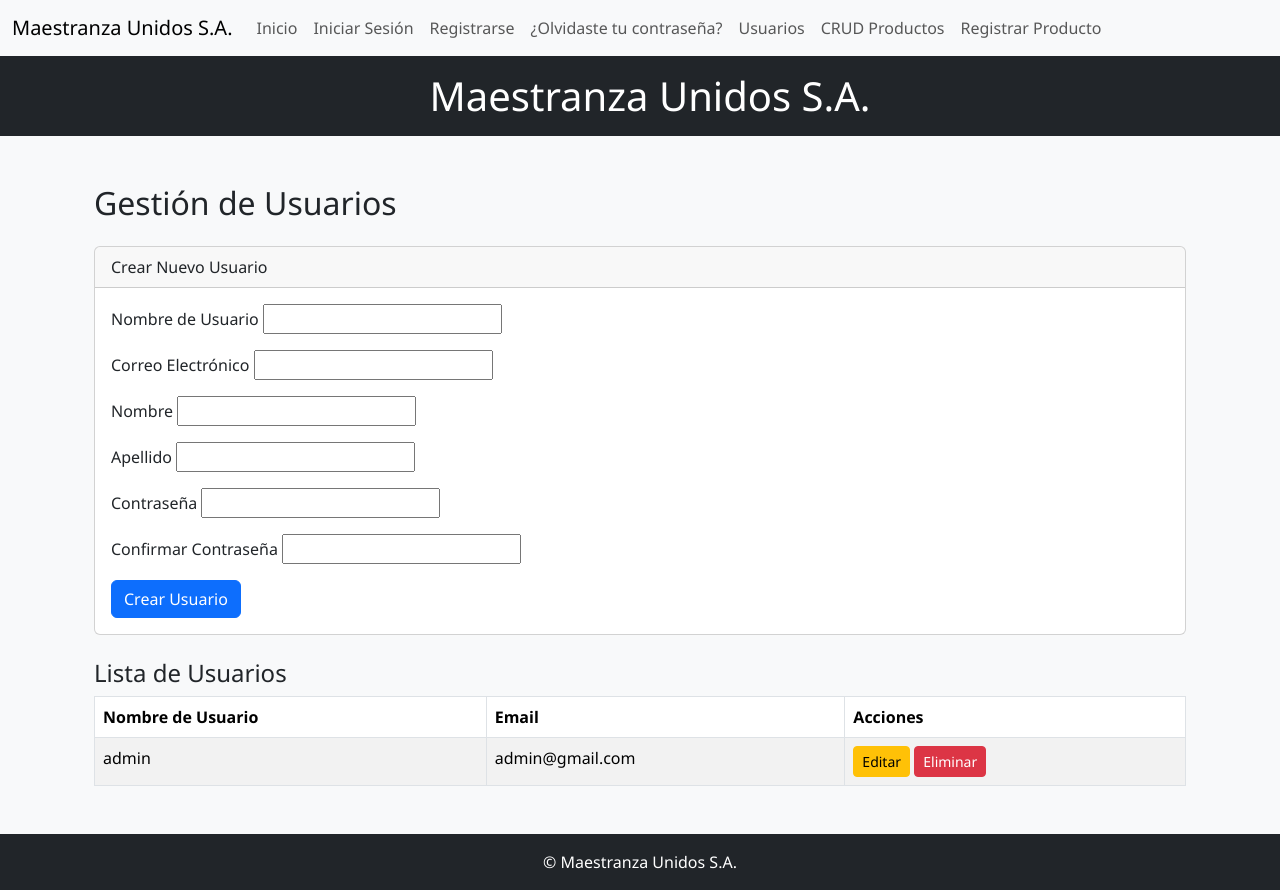
After one commit to NerdSyntax/Maestranza, a Django app: page /usuarios/ in a window 1280 px wide. The commit adds this page. Run offline with Django 5.2, Linux system fonts and the light colour scheme; data comes from the database, SQL or seed files in the repository.

Commit message:
Cree el crud de eliminar y modificar usuario, crud de productos elimina modificar.

```diff
--- a/inventario/forms.py
+++ b/inventario/forms.py
@@ -1,10 +1,26 @@
 from django import forms
-from .models import Producto, CategoriaProducto, Proveedor
+from django.contrib.auth.models import User
+from .models import Producto
 
 class ProductoForm(forms.ModelForm):
     class Meta:
         model = Producto
-        fields = ['nombre', 'numero_serie', 'categoria', 'ubicacion', 'cantidad_en_stock', 'proveedor', 'lote', 'fecha_vencimiento', 'precio_compra']
-        widgets = {
-            'fecha_vencimiento': forms.DateInput(attrs={'type': 'date'}),
-        }
+        fields = '__all__'
+
+class UsuarioForm(forms.ModelForm):
+    password = forms.CharField(widget=forms.PasswordInput, required=False)
+    password_confirm = forms.CharField(widget=forms.PasswordInput, required=False, label="Confirmar contraseña")
+
+    class Meta:
+        model = User
+        fields = ['username', 'email', 'password', 'password_confirm', 'first_name', 'last_name']
+
+    def clean(self):
+        cleaned_data = super().clean()
+        password = cleaned_data.get('password')
+        password_confirm = cleaned_data.get('password_confirm')
+
+        if password or password_confirm:
+            if password != password_confirm:
+                raise forms.ValidationError("Las contraseñas no coinciden")
+        return cleaned_data
--- a/inventario/templates/inventario/base.html
+++ b/inventario/templates/inventario/base.html
@@ -21,13 +21,15 @@
     <div class="collapse navbar-collapse" id="navbarNav">
       <ul class="navbar-nav">
 
-      <li><a href="{% url 'index' %}">Inicio</a></li>
-      <li><a href="{% url 'login' %}">Iniciar Sesión</a></li>
-      <li><a href="{% url 'registro_usuario' %}">Registrarse</a></li>
-      <li><a href="{% url 'olvidar_contra' %}">¿Olvidaste tu contraseña?</a></li>
-      <li><a href="{% url 'registro' %}">Registrar Ítem</a></li>
-      <li><a href="{% url 'lista_productos' %}">Lista de Productos</a></li>
-      <li><a href="{% url 'agregar_producto' %}">Agregar Producto</a></li>
+        <li class="nav-item"><a class="nav-link" href="{% url 'index' %}">Inicio</a></li>
+        <li class="nav-item"><a class="nav-link" href="{% url 'login' %}">Iniciar Sesión</a></li>
+        <li class="nav-item"><a class="nav-link" href="{% url 'registro_usuario' %}">Registrarse</a></li>
+        <li class="nav-item"><a class="nav-link" href="{% url 'olvidar_contra' %}">¿Olvidaste tu contraseña?</a></li>
+        <li class="nav-item"><a class="nav-link" href="{% url 'usuarios_crud' %}">Usuarios</a></li>
+
+        <!-- NUEVOS ENLACES -->
+        <li class="nav-item"><a class="nav-link" href="{% url 'producto_crud' %}">CRUD Productos</a></li>
+        <li class="nav-item"><a class="nav-link" href="{% url 'registro_producto' %}">Registrar Producto</a></li>
 
       </ul>
     </div>
--- /dev/null
+++ b/inventario/templates/inventario/usuarios_crud.html
@@ -0,0 +1,85 @@
+{% extends 'inventario/base.html' %}
+{% load static %}
+
+{% block title %}Gestión de Usuarios{% endblock %}
+
+{% block content %}
+<div class="container mt-5">
+  <h2 class="mb-4">Gestión de Usuarios</h2>
+
+  <div class="card mb-4">
+    <div class="card-header">
+      {% if editar %}Editar Usuario: {{ usuario.username }}{% else %}Crear Nuevo Usuario{% endif %}
+    </div>
+    <div class="card-body">
+      <form method="post">
+        {% csrf_token %}
+
+        <div class="form-group mb-3">
+          <label for="id_username">Nombre de Usuario</label>
+          {{ form.username }}
+        </div>
+
+        <div class="form-group mb-3">
+          <label for="id_email">Correo Electrónico</label>
+          {{ form.email }}
+        </div>
+
+        <div class="form-group mb-3">
+          <label for="id_first_name">Nombre</label>
+          {{ form.first_name }}
+        </div>
+
+        <div class="form-group mb-3">
+          <label for="id_last_name">Apellido</label>
+          {{ form.last_name }}
+        </div>
+
+        <div class="form-group mb-3">
+          <label for="id_password">Contraseña</label>
+          {{ form.password }}
+        </div>
+
+        <div class="form-group mb-3">
+          <label for="id_password_confirm">Confirmar Contraseña</label>
+          {{ form.password_confirm }}
+        </div>
+
+        <button type="submit" class="btn btn-primary">
+          {% if editar %}Guardar Cambios{% else %}Crear Usuario{% endif %}
+        </button>
+
+        {% if editar %}
+          <a href="{% url 'usuarios_crud' %}" class="btn btn-secondary">Cancelar</a>
+        {% endif %}
+      </form>
+    </div>
+  </div>
+
+  <h4>Lista de Usuarios</h4>
+  <table class="table table-bordered table-striped">
+    <thead>
+      <tr>
+        <th>Nombre de Usuario</th>
+        <th>Email</th>
+        <th>Acciones</th>
+      </tr>
+    </thead>
+    <tbody>
+      {% for u in usuarios %}
+      <tr>
+        <td>{{ u.username }}</td>
+        <td>{{ u.email }}</td>
+        <td>
+          <a href="?edit={{ u.id }}" class="btn btn-warning btn-sm">Editar</a>
+          <a href="?delete={{ u.id }}" class="btn btn-danger btn-sm"
+             onclick="return confirm('¿Estás seguro de que quieres eliminar este usuario?');">Eliminar</a>
+        </td>
+      </tr>
+      {% empty %}
+      <tr><td colspan="3" class="text-center">No hay usuarios registrados.</td></tr>
+      {% endfor %}
+    </tbody>
+  </table>
+</div>
+{% endblock %}
--- a/inventario/urls.py
+++ b/inventario/urls.py
@@ -7,6 +7,11 @@ urlpatterns = [
     path('registro/', views.registro_inventario, name='registro'),
     path('registro-usuario/', views.registro_usuario, name='registro_usuario'),
     path('olvidar-contra/', views.olvidar_contra, name='olvidar_contra'),
-    path('productos/', views.lista_productos, name='lista_productos'),
-    path('productos/agregar/', views.agregar_producto, name='agregar_producto'),
+
+    # CRUD de productos
+    path('productos/registrar/', views.registro_producto, name='registro_producto'),
+    path('productos/crud/', views.producto_crud, name='producto_crud'),
+    path('productos/editar/<int:producto_id>/', views.editar_producto, name='editar_producto'),
+    # CRUD de usuarios
+    path('usuarios/', views.usuarios_crud, name='usuarios_crud'),
 ]
--- a/inventario/views.py
+++ b/inventario/views.py
@@ -1,32 +1,137 @@
-from django.shortcuts import render, redirect
+from django.shortcuts import render, redirect, get_object_or_404
+from django.contrib import messages
+from django.contrib.auth.models import User
+from django.contrib.auth.hashers import make_password
 from .models import Producto
-from .forms import ProductoForm
+from .forms import ProductoForm, UsuarioForm
 
+# Página de inicio
 def index(request):
     return render(request, 'inventario/index.html')
 
+# Formulario de login (sin lógica de autenticación todavía)
 def login_view(request):
     return render(request, 'inventario/login.html')
 
+# Página para registrar un ítem de inventario (puede ser temporal)
 def registro_inventario(request):
     return render(request, 'inventario/registro_item.html')
 
+# Registro individual de usuario (fuera del CRUD)
 def registro_usuario(request):
+    if request.method == 'POST':
+        username = request.POST.get('username')
+        first_name = request.POST.get('first_name')
+        last_name = request.POST.get('last_name')
+        email = request.POST.get('email')
+        password = request.POST.get('password')
+        password_confirm = request.POST.get('password_confirm')
+
+        if password != password_confirm:
+            return render(request, 'inventario/registro_usuario.html', {
+                'error': "Las contraseñas no coinciden."
+            })
+
+        if username and email and password:
+            if not User.objects.filter(username=username).exists():
+                User.objects.create(
+                    username=username,
+                    email=email,
+                    first_name=first_name,
+                    last_name=last_name,
+                    password=make_password(password)
+                )
+                return redirect('login')
+            else:
+                return render(request, 'inventario/registro_usuario.html', {
+                    'error': "El nombre de usuario ya existe."
+                })
     return render(request, 'inventario/registro_usuario.html')
 
+# Vista visual para olvidar contraseña (puedes implementarla luego)
 def olvidar_contra(request):
     return render(request, 'inventario/olvidar_contra.html')
 
+# Vista para listar productos (opcional)
 def lista_productos(request):
     productos = Producto.objects.all()
     return render(request, 'inventario/lista_productos.html', {'productos': productos})
 
-def agregar_producto(request):
+# Formulario para registrar productos
+def registro_producto(request):
     if request.method == 'POST':
         form = ProductoForm(request.POST)
         if form.is_valid():
             form.save()
-            return redirect('lista_productos')
+            return redirect('producto_crud')
     else:
         form = ProductoForm()
-    return render(request, 'inventario/producto_form.html', {'form': form})
+    return render(request, 'inventario/registro_producto.html', {'form': form})
+
+# Vista para mostrar lista de productos y eliminar (CRUD parcial)
+def producto_crud(request):
+    productos = Producto.objects.all()
+
+    if 'delete' in request.GET:
+        producto = get_object_or_404(Producto, pk=request.GET['delete'])
+        producto.delete()
+        return redirect('producto_crud')
+
+    return render(request, 'inventario/producto_crud.html', {'productos': productos})
+
+def editar_producto(request, producto_id):
+    producto = get_object_or_404(Producto, pk=producto_id)
+
+    if request.method == 'POST':
+        form = ProductoForm(request.POST, instance=producto)
+        if form.is_valid():
+            form.save()
+            messages.success(request, "Producto modificado exitosamente.")
+            return redirect('producto_crud')
+    else:
+        form = ProductoForm(instance=producto)
+
+    return render(request, 'inventario/registro_producto.html', {
+        'form': form,
+        'editar': True,
+        'producto': producto
+    })
+# CRUD de usuarios (crear, editar, eliminar, listar)
+def usuarios_crud(request):
+    editar = False
+    usuario = None
+
+    if 'edit' in request.GET:
+        editar = True
+        usuario = get_object_or_404(User, pk=request.GET['edit'])
+        form = UsuarioForm(request.POST or None, instance=usuario)
+    elif 'delete' in request.GET:
+        usuario = get_object_or_404(User, pk=request.GET['delete'])
+        usuario.delete()
+        messages.success(request, "Usuario eliminado exitosamente.")
+        return redirect('usuarios_crud')
+    else:
+        form = UsuarioForm(request.POST or None)
+
+    if request.method == 'POST':
+        if editar:
+            form = UsuarioForm(request.POST, instance=usuario)
+        else:
+            form = UsuarioForm(request.POST)
+
+        if form.is_valid():
+            user = form.save(commit=False)
+            if form.cleaned_data['password']:
+                user.set_password(form.cleaned_data['password'])
+            user.save()
+            messages.success(request, "Usuario guardado exitosamente.")
+            return redirect('usuarios_crud')
+
+    usuarios = User.objects.all()
+
+    return render(request, 'inventario/usuarios_crud.html', {
+        'form': form,
+        'usuarios': usuarios,
+        'editar': editar,
+        'usuario': usuario
+    })
```
Also changed, not shown: inventario/models.py (+3 -12 lines), inventario/templates/inventario/lista_productos.html (deleted, +0 -21 lines), inventario/templates/inventario/producto_crud.html (added, +40 -0 lines), inventario/templates/inventario/producto_form.html (deleted, +0 -19 lines), inventario/templates/inventario/registro_item.html (deleted, +0 -30 lines), inventario/templates/inventario/registro_producto.html (added, +25 -0 lines), inventario/templates/inventario/registro_usuario.html (+27 -3 lines), db.sqlite3, inventario/migrations/0002_rename_precio_compra_producto_precio_and_more.py (added).
